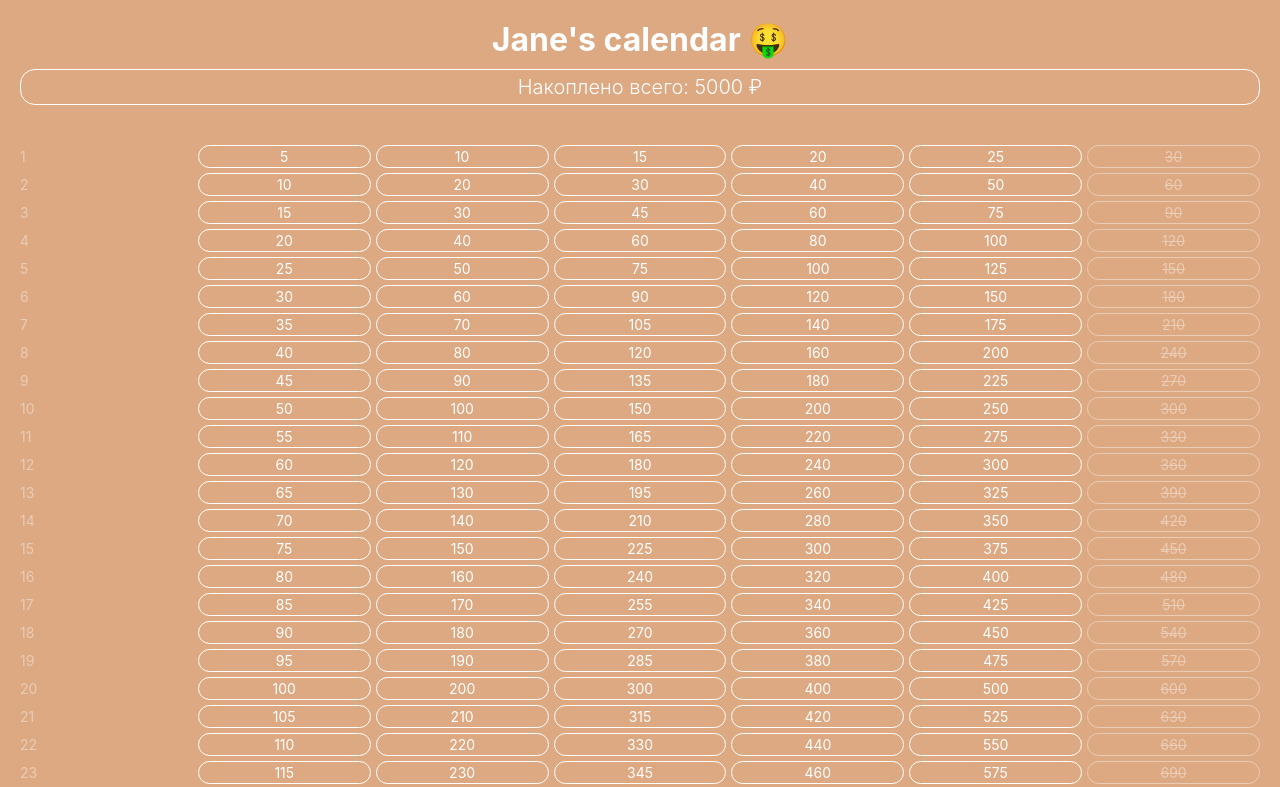
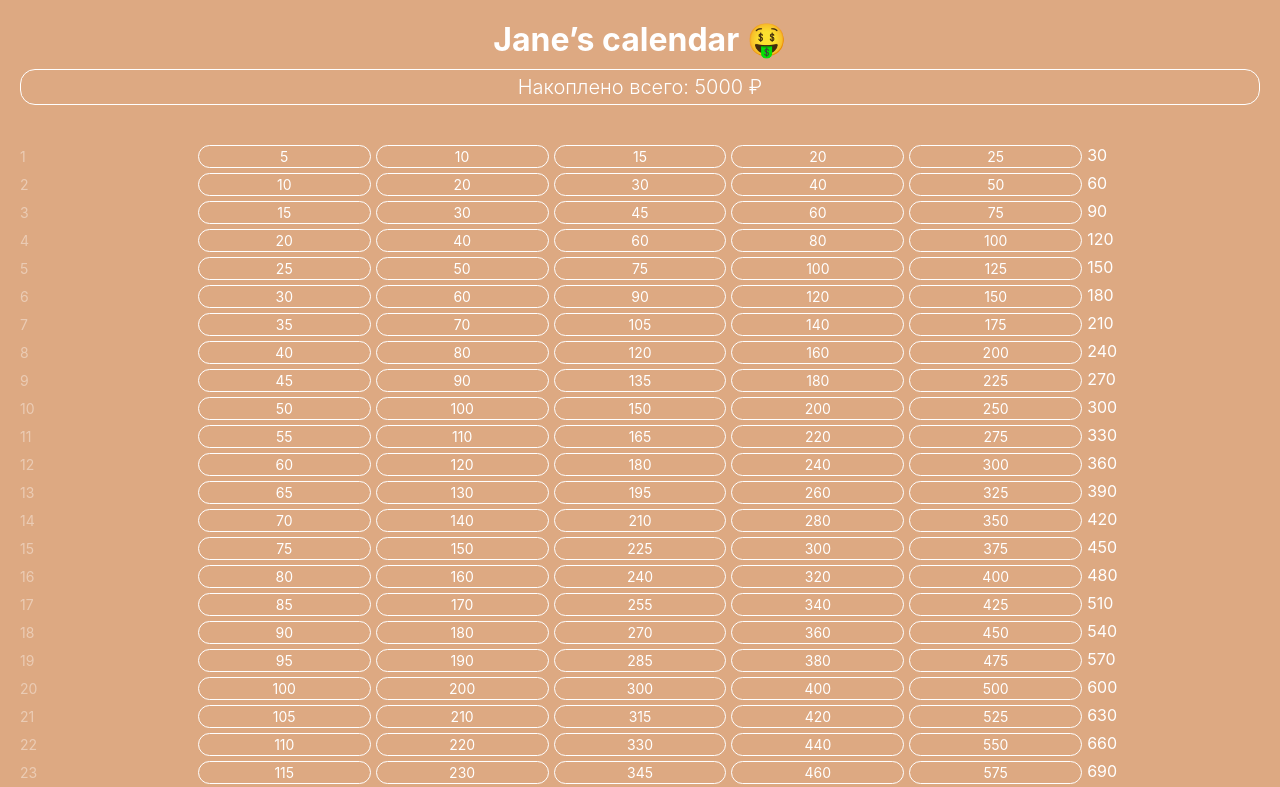
Before and after one commit to nicholasitnikov/calendar, a Next.js app: page / in a window 1280 px wide. Shown: the top 787 px of the page. Built offline with nearby package versions, Linux system fonts and the light colour scheme.

Commit message:
fix: optimzae classes names

```diff
--- a/pages/index.js
+++ b/pages/index.js
@@ -12,7 +12,7 @@ export default function Home() {
           <span className={styles.cell}>{i * 15}</span>
           <span className={styles.cell}>{i * 20}</span>
           <span className={styles.cell}>{i * 25}</span>
-          <span className={`${styles.cell} ${styles.cellSelected}`}>{i * 30}</span>
+          <span className={[styles.cell, styles.cellSelected]}>{i * 30}</span>
         </>
       )
     })
@@ -21,7 +21,7 @@ export default function Home() {
   return (
     <>
       <header className={styles.header}>
-        <h1 className={styles.headingOne}>Jane's calendar 🤑</h1>
+        <h1 className={styles.headingOne}>Jane&rsquo;s calendar 🤑</h1>
         <h2 className={styles.headingTwo}>Накоплено всего: 5000 ₽</h2>
       </header>
       <main className={styles.cells}>
```
